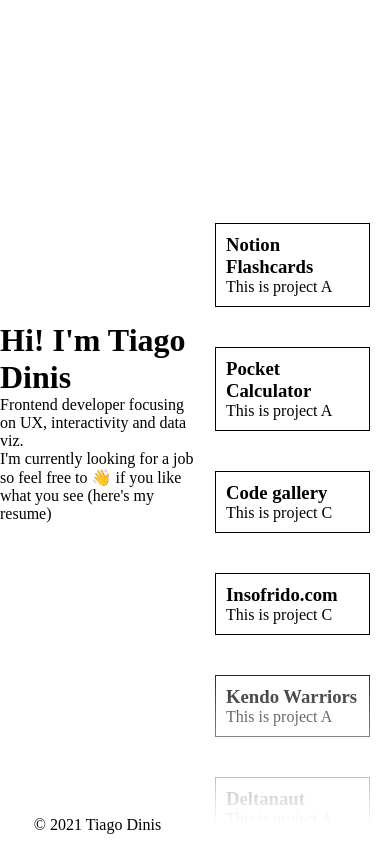
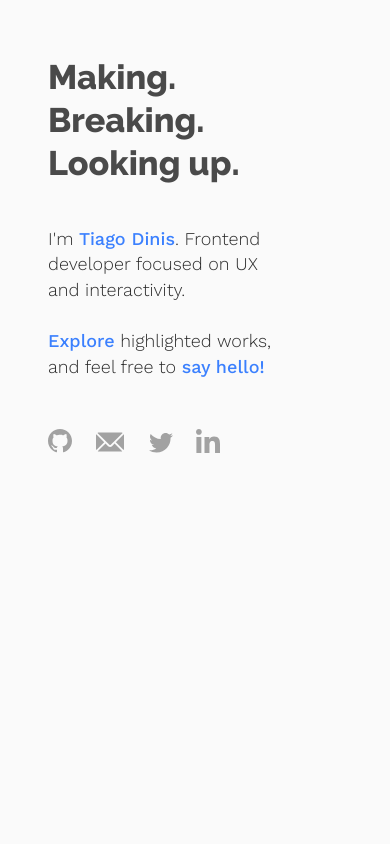
Before and after one commit to tiagodinis/tiagodinis.com, a Next.js app: page / in a window 390 px wide. Built offline with nearby package versions, Linux system fonts and the light colour scheme.

Commit message:
Mobile header layout

```diff
--- /dev/null
+++ b/components/svg/GithubSVG.js
@@ -0,0 +1,8 @@
+export default function GithubSVG({ dim = "16", color = "black" }) {
+  return (
+    <svg viewBox="0 0 64 64" width={dim} height={dim} fill={color} role="img">
+      <title>Github icon</title>
+      <path d="M32 0 C14 0 0 14 0 32 0 53 19 62 22 62 24 62 24 61 24 60 L24 55 C17 57 14 53 13 50 13 50 13 49 11 47 10 46 6 44 10 44 13 44 15 48 15 48 18 52 22 51 24 50 24 48 26 46 26 46 18 45 12 42 12 31 12 27 13 24 15 22 15 22 13 18 15 13 15 13 20 13 24 17 27 15 37 15 40 17 44 13 49 13 49 13 51 20 49 22 49 22 51 24 52 27 52 31 52 42 45 45 38 46 39 47 40 49 40 52 L40 60 C40 61 40 62 42 62 45 62 64 53 64 32 64 14 50 0 32 0 Z" />
+    </svg>
+  );
+}
--- /dev/null
+++ b/components/svg/LinkedInSVG.js
@@ -0,0 +1,23 @@
+export default function GithubSVG({ dim = "16", color = "white" }) {
+  return (
+    <svg
+      viewBox="0 0 93.06 93.06"
+      width={dim}
+      height={dim}
+      fill={color}
+      role="img"
+    >
+      <title>LinkedIn icon</title>
+      <path
+        d="M11.185,0.08C5.004,0.08,0.001,5.092,0,11.259c0,6.173,5.003,11.184,11.186,11.184c6.166,0,11.176-5.011,11.176-11.184
+			C22.362,5.091,17.351,0.08,11.185,0.08z"
+      />
+      <rect x="1.538" y="30.926" width="19.287" height="62.054" />
+      <path
+        d="M69.925,29.383c-9.382,0-15.673,5.144-18.248,10.022h-0.258v-8.479H32.921H32.92v62.053h19.27V62.281
+			c0-8.093,1.541-15.932,11.575-15.932c9.89,0,10.022,9.256,10.022,16.451v30.178H93.06V58.942
+			C93.06,42.235,89.455,29.383,69.925,29.383z"
+      />
+    </svg>
+  );
+}
--- /dev/null
+++ b/components/svg/MailSVG.js
@@ -0,0 +1,23 @@
+export default function GithubSVG({ dim = "16", color = "white" }) {
+  return (
+    <svg viewBox="0 0 512 512" width={dim} height={dim} fill={color} role="img">
+      <title>Mail icon</title>
+      <path
+        d="M508.65,115.988L363.186,261.451l141.875,141.979c4.295-7.385,6.939-15.85,6.939-24.992V133.563
+			C512,127.357,510.722,121.476,508.65,115.988z"
+      />
+      <path
+        d="M461.913,83.476H50.087c-8.327,0-16.066,2.236-22.982,5.847L245.76,307.976c6.344,6.344,17.363,6.344,23.596,0
+			l217.626-217.52C479.58,86.133,471.088,83.476,461.913,83.476z"
+      />
+      <path
+        d="M4.201,113.611C1.527,119.733,0,126.465,0,133.563v244.875c0,8.997,2.573,17.327,6.743,24.632l143.407-143.51
+			L4.201,113.611z"
+      />
+      <path
+        d="M339.478,285.159l-46.414,46.525c-19.496,19.275-51.084,19.591-70.901,0l-48.306-48.417L32.006,425.017
+			c5.625,2.192,11.69,3.507,18.081,3.507h411.826c6.235,0,12.146-1.284,17.657-3.376L339.478,285.159z"
+      />
+    </svg>
+  );
+}
--- /dev/null
+++ b/components/svg/TwitterSVG.js
@@ -0,0 +1,8 @@
+export default function GithubSVG({ dim = "16", color = "white" }) {
+  return (
+    <svg viewBox="0 0 24 24" width={dim} height={dim} fill={color} role="img">
+      <title>Twitter icon</title>
+      <path d="M24,4.3086 C23.117,4.7006 22.168,4.9646 21.172,5.0836 C22.188,4.4746 22.969,3.5096 23.337,2.3596 C22.386,2.9246 21.332,3.3336 20.21,3.5556 C19.312,2.5976 18.032,1.9996 16.616,1.9996 C13.897,1.9996 11.692,4.2046 11.692,6.9236 C11.692,7.3096 11.736,7.6856 11.82,8.0456 C7.728,7.8406 4.099,5.8806 1.671,2.9006 C1.247,3.6286 1.004,4.4736 1.004,5.3766 C1.004,7.0846 1.873,8.5926 3.195,9.4756 C2.388,9.4486 1.628,9.2276 0.964,8.8596 L0.964,8.9206 C0.964,11.3066 2.661,13.2966 4.914,13.7486 C4.501,13.8626 4.065,13.9216 3.617,13.9216 C3.299,13.9216 2.991,13.8906 2.69,13.8336 C3.317,15.7896 5.135,17.2136 7.29,17.2536 C5.604,18.5736 3.481,19.3606 1.175,19.3606 C0.777,19.3606 0.385,19.3376 0,19.2926 C2.179,20.6886 4.767,21.5046 7.548,21.5046 C16.605,21.5046 21.557,14.0016 21.557,7.4946 C21.557,7.2816 21.552,7.0696 21.543,6.8586 C22.505,6.1636 23.34,5.2966 24,4.3086" />
+    </svg>
+  );
+}
--- a/package.json
+++ b/package.json
@@ -9,6 +9,7 @@
     "lint": "next lint"
   },
   "dependencies": {
+    "framer-motion": "^4.1.17",
     "next": "11.1.2",
     "react": "17.0.2",
     "react-dom": "17.0.2",
--- a/pages/index.js
+++ b/pages/index.js
@@ -2,43 +2,105 @@ import Head from "next/head";
 import Image from "next/image";
 import Link from "next/link";
 import {
+  // Footer,
+  // HomepageContainer,
+  // ProjectStub,
+  // ProjectList,
+  // LeftSide,
+  // RightSide,
+  // BorderGradient,
+  HomepageContainer,
+  Header,
+  Hero,
+  About,
+  TextLink,
+  Social,
+  ProjectsContainer,
+  BorderGradient,
+  ProjectList,
+  ProjectStub,
   Footer,
-  HomepageContainer,
-  ProjectStub,
-  ProjectList,
-  LeftSide,
-  RightSide,
-  BorderGradient,
 } from "../styles";
 
+import GithubSVG from "../components/svg/GithubSVG";
+import TwitterSVG from "../components/svg/TwitterSVG";
+import LinkedInSVG from "../components/svg/LinkedInSVG";
+import MailSVG from "../components/svg/MailSVG";
+
 export default function Home() {
+  const iconSize = 24;
+  const iconIdleColor = "#a2a2a2";
+
   return (
+    // <HomepageContainer>
+    //   <LeftSide>
+    //     <header>
+    //       <h1>Hi! I&apos;m Tiago Dinis</h1>
+    //       <p>Frontend developer focusing on UX, interactivity and data viz.</p>
+    //       <p>
+    //         I&apos;m currently looking for a job so feel free to 👋 if you like
+    //         what you see (here&apos;s my resume)
+    //       </p>
+    //     </header>
+    //     <Footer>© 2021 Tiago Dinis</Footer>
+    //   </LeftSide>
+    //   <RightSide>
+    //     <BorderGradient />
+    //     <ProjectList>
+    //       {getProjectMetaData().map((p) => (
+    //         <ProjectStub key={p.name} onClick={() => window.open(p.slug)}>
+    //           <h3>{p.name}</h3>
+    //           <div>{p.description}</div>
+    //         </ProjectStub>
+    //       ))}
+    //     </ProjectList>
+    //     <BorderGradient bottom />
+    //   </RightSide>
+    // </HomepageContainer>
+
     <HomepageContainer>
-      <LeftSide>
-        <header>
-          <h1>Hi! I&apos;m Tiago Dinis</h1>
-          <p>Frontend developer focusing on UX, interactivity and data viz.</p>
-          <p>
-            I&apos;m currently looking for a job so feel free to 👋 if you like
-            what you see (here&apos;s my resume)
-          </p>
-        </header>
-        <Footer>© 2021 Tiago Dinis</Footer>
-      </LeftSide>
-      <RightSide>
-        <BorderGradient />
-        <ProjectList>
-          {getProjectMetaData().map((p) => (
-            <Link key={p.slug} href={`/projects/${p.slug}`} passHref>
-              <ProjectStub>
-                <h3>{p.name}</h3>
-                <div>{p.description}</div>
-              </ProjectStub>
-            </Link>
-          ))}
-        </ProjectList>
-        <BorderGradient bottom />
-      </RightSide>
+      <Header>
+        <Hero>
+          Making.
+          <br />
+          Breaking.
+          <br />
+          Looking up.
+        </Hero>
+
+        <About>
+          I'm{" "}
+          <TextLink href="https://www.google.com/" target="_blank">
+            Tiago Dinis
+          </TextLink>
+          . Frontend developer focused on UX and interactivity.
+          <br />
+          <br />
+          <TextLink href="https://www.google.com/" target="_blank">
+            Explore
+          </TextLink>{" "}
+          highlighted works, and feel free to{" "}
+          <TextLink href="https://www.google.com/" target="_blank">
+            say hello!
+          </TextLink>
+        </About>
+        <Social>
+          <GithubSVG dim={iconSize} />
+          {/* <MailSVG color={iconIdleColor} dim={38} /> */}
+          <MailSVG dim={28} />
+          <TwitterSVG dim={iconSize} />
+          <LinkedInSVG dim={iconSize} />
+        </Social>
+      </Header>
+      {/* <ProjectsContainer>
+        {getProjectMetaData().map((p) => (
+          <ProjectStub key={p.name} onClick={() => window.open(p.slug)}>
+            <h3>{p.name}</h3>
+            <div>{p.description}</div>
+          </ProjectStub>
+        ))}
+      </ProjectsContainer>
+      <Footer>© 2021 Tiago Dinis</Footer> */}
     </HomepageContainer>
   );
 }
@@ -48,38 +110,42 @@ function getProjectMetaData() {
     {
       name: "Notion Flashcards",
       description: "This is project A",
-      slug: "notion-flashcards",
+      slug: "https://github.com/tiagodinis/notion-flashcards",
     },
     {
       name: "Pocket Calculator",
       description: "This is project A",
-      slug: "pocket-calculator",
+      slug: "https://github.com/tiagodinis/calculator",
     },
-    {
-      name: "Code gallery",
-      description: "This is project C",
-      slug: "code-gallery",
-    },
+    // {
+    //   name: "Code gallery",
+    //   description: "This is project C",
+    //   slug: "https://insofrido.com",
+    // },
     {
       name: "Insofrido.com",
       description: "This is project C",
-      slug: "insofrido",
+      slug: "https://insofrido.com",
     },
     {
       name: "Kendo Warriors",
       description: "This is project A",
-      slug: "kendo-warriors",
+      slug: "https://insofrido.com",
     },
-    { name: "Deltanaut", description: "This is project A", slug: "deltanaut" },
+    {
+      name: "Deltanaut",
+      description: "This is project A",
+      slug: "https://youtu.be/Hdfng36DgX0",
+    },
     {
       name: "GParticles",
       description: "This is project B",
-      slug: "gparticles",
+      slug: "https://github.com/tiagodinis/GParticles",
     },
     {
       name: "Telewarper Staff",
       description: "This is project B",
-      slug: "telewarper-staff",
+      slug: "https://github.com/tiagodinis/TelewarperStaff",
     },
   ];
 }
--- a/styles/index.js
+++ b/styles/index.js
@@ -1,59 +1,174 @@
 import styled from "styled-components";
 
+// export const HomepageContainer = styled.div`
+//   display: flex;
+//   justify-content: center;
+//   align-items: center;
+// `;
+
+// export const LeftSide = styled.div`
+//   width: 100vw;
+//   height: 100vh;
+
+//   display: flex;
+//   justify-content: center;
+//   align-items: center;
+// `;
+
+// export const RightSide = styled.div`
+//   width: 100vw;
+//   height: 100vh;
+
+//   overflow-y: scroll;
+//   scrollbar-width: none;
+//   ::-webkit-scrollbar {
+//     display: none;
+//   }
+// `;
+
+// export const BorderGradient = styled.div`
+//   height: 200px;
+//   width: 50%;
+
+//   position: absolute;
+//   bottom: ${({ bottom }) => (bottom ? "0px" : "none")};
+
+//   background: linear-gradient(
+//     ${({ bottom }) => (bottom ? "0deg" : "180deg")},
+//     rgba(255, 255, 255, 1) 10%,
+//     rgba(255, 255, 255, 0) 100%
+//   );
+
+//   pointer-events: none;
+// `;
+
+// export const ProjectList = styled.main`
+//   padding: 24vh 0px;
+
+//   display: flex;
+//   flex-direction: column;
+// `;
+
+// export const ProjectStub = styled.main`
+//   border: 1px solid black;
+
+//   padding: 10px;
+//   margin: 20px;
+
+//   cursor: pointer;
+// `;
+
+// export const Footer = styled.footer`
+//   position: absolute;
+//   bottom: 10px;
+// `;
+
+// MOBILE
+
 export const HomepageContainer = styled.div`
-  display: flex;
-  justify-content: center;
-  align-items: center;
-`;
-
-export const LeftSide = styled.div`
-  /* border: 1px solid black; */
-
   width: 100vw;
   height: 100vh;
 
-  display: flex;
-  justify-content: center;
-  align-items: center;
+  background-color: #fafafa;
+
+  /* display: flex;
+  flex-direction: column;
+  align-items: center; */
 `;
 
-export const RightSide = styled.div`
+export const Header = styled.header`
+  /* border: 1px solid black; */
+  position: relative;
+  left: 48px;
+  top: 56px;
+
+  width: fit-content;
+`;
+
+export const Hero = styled.h1`
   /* border: 1px solid black; */
 
-  width: 100vw;
-  height: 100vh;
+  line-height: 2.7rem;
+  font-family: "Raleway", sans-serif;
+  font-weight: 800;
+  font-size: 34px;
+  color: #4a4a4a;
+`;
 
-  overflow-y: scroll;
-  scrollbar-width: none;
-  ::-webkit-scrollbar {
-    display: none;
+export const About = styled.section`
+  /* border: 1px solid black; */
+
+  margin-top: 40px;
+
+  line-height: 1.6rem;
+  font-family: "Work Sans", sans-serif;
+  font-weight: 300;
+  font-size: 18px;
+  color: #2d2d2d;
+
+  width: 230px;
+`;
+
+export const TextLink = styled.a`
+  font-weight: 500;
+  color: #3b80fe;
+  text-decoration: none;
+
+  &:hover {
+    color: #7ba9fc;
+  }
+
+  transition: color 0.2s ease-out;
+`;
+
+export const Social = styled.nav`
+  width: fit-content;
+  margin-top: 50px;
+
+  display: flex;
+  justify-content: flex-start;
+
+  svg {
+    margin-right: 24px;
+    cursor: pointer;
+    fill: #a2a2a2;
+    transition: fill 0.4s ease-out;
+  }
+
+  svg:nth-child(2) {
+    position: relative;
+    bottom: 1px;
+  }
+
+  svg:nth-child(3) {
+    position: relative;
+    bottom: -2px;
+    left: 1px;
+  }
+
+  svg:last-child {
+    margin-right: 0px;
+  }
+
+  svg:nth-child(1):hover {
+    fill: #37474f;
+  }
+
+  svg:nth-child(2):hover {
+    fill: #5c6bc0;
+  }
+
+  svg:nth-child(3):hover {
+    fill: #03a9f4;
+  }
+
+  svg:nth-child(4):hover {
+    fill: #1976d2;
   }
 `;
 
-export const BorderGradient = styled.div`
-  height: 200px;
-  width: 50%;
-
-  position: absolute;
-  /* top: ${({ bottom }) => (bottom ? "none" : "10vh")}; */
-  bottom: ${({ bottom }) => (bottom ? "0px" : "none")};
-
-  background: linear-gradient(
-    ${({ bottom }) => (bottom ? "0deg" : "180deg")},
-    rgba(255, 255, 255, 1) 10%,
-    rgba(255, 255, 255, 0) 100%
-  );
-
-  pointer-events: none;
-`;
-
-export const ProjectList = styled.main`
+export const ProjectsContainer = styled.div`
   /* border: 1px solid black; */
-
-  padding: 24vh 0px;
-
-  display: flex;
-  flex-direction: column;
 `;
 
 export const ProjectStub = styled.main`
@@ -66,6 +181,7 @@ export const ProjectStub = styled.main`
 `;
 
 export const Footer = styled.footer`
-  position: absolute;
-  bottom: 10px;
+  /* border: 1px solid black; */
+  width: fit-content;
+  margin: auto;
 `;
```
Also changed, not shown: pages/_document.js (+24 -1 lines), 1 other file (tests, documents, lock files or other folders).
